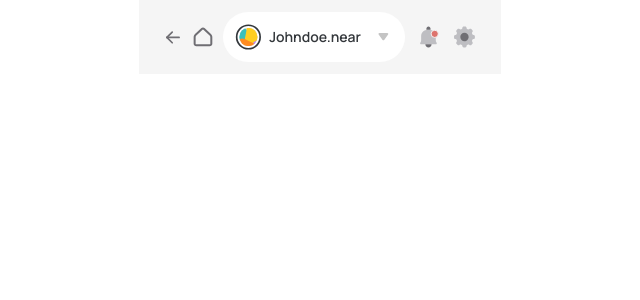
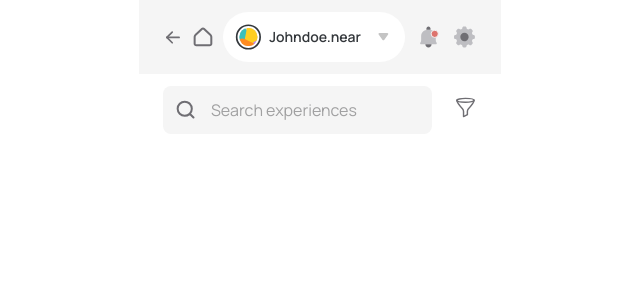
Before and after one commit to Sharpmind015/NearChallenge, a Next.js app: page /experience in a window 1280 px wide. Shown: the top 300 px of the page, without its empty margins (320-960 px from the left). Built offline with nearby package versions, Linux system fonts and the light colour scheme.

Commit message:
feat : build search form

```diff
--- a/pages/experience.tsx
+++ b/pages/experience.tsx
@@ -3,8 +3,13 @@ import Head from 'next/head'
 import Image from 'next/image'
 import Container from '../layouts/Container'
 import Topbar from '../layouts/Topbar'
+import {useState} from 'react'
 
 const Experience: NextPage = () => {
+  const [search, setSearch] = useState<string>('');
+  const onChange : (e : React.ChangeEvent<HTMLInputElement>) => void = (e) => {
+    setSearch(e.target.value);
+  }
   return (
     <div className="">
       <Head>
@@ -15,6 +20,19 @@ const Experience: NextPage = () => {
       <Container>
         <main className="">
           <Topbar />
+          <div className='mt-3 px-6 flex justify-between'>
+            <form onSubmit={(e) => e.preventDefault()}>
+              <label className='relative w-269px w-1/2 h-12' htmlFor='Search'>
+                <svg className='absolute left-3 top-1/2 -translate-y-1/2' width="21" height="20" viewBox="0 0 21 20" fill="none" xmlns="http://www.w3.org/2000/svg">
+                  <path d="M18.481 17.5L14.7426 13.755L18.481 17.5ZM16.8143 8.74999C16.8143 10.6286 16.068 12.4303 14.7397 13.7587C13.4113 15.087 11.6096 15.8333 9.73098 15.8333C7.85236 15.8333 6.05069 15.087 4.7223 13.7587C3.39392 12.4303 2.64764 10.6286 2.64764 8.74999C2.64764 6.87137 3.39392 5.0697 4.7223 3.74132C6.05069 2.41293 7.85236 1.66666 9.73098 1.66666C11.6096 1.66666 13.4113 2.41293 14.7397 3.74132C16.068 5.0697 16.8143 6.87137 16.8143 8.74999V8.74999Z" stroke="#6F6E73" strokeWidth="2" strokeLinecap="round" strokeLinejoin="round"/>
+                </svg>
+                <input value={search} onChange={onChange} className='px-12 py-3 text-gray-500 text-base bg-gray-700 rounded-lg  focus:ring-2 focus:ring-accent-200 focus:ring-opacity-75 outline-none w-269px' type="text" placeholder='Search experiences' />
+              </label>
+            </form>
+            <button>
+              <Image src="/filter.svg" width='24' height='24' alt='' />
+            </button>
+          </div>
         </main>
       </Container>
     </div>
--- a/styles/globals.css
+++ b/styles/globals.css
@@ -35,4 +35,7 @@
   .rounded-30px {
     border-radius: 1.875rem;
   }
+  .w-269px {
+    width: 16.8125rem;
+  }
 }
--- a/tailwind.config.js
+++ b/tailwind.config.js
@@ -3,6 +3,7 @@ module.exports = {
     "./pages/**/*.{js,ts,jsx,tsx}",
     "./components/**/*.{js,ts,jsx,tsx}",
     "./layouts/**/*.{js,ts,jsx,tsx}",
+    "./custom-hook/**/*.{js,ts,jsx,tsx}",
   ],
   theme: {
     colors: {
```
Also changed, not shown: custom-hook/useSearch.tsx (deleted, +0 -25 lines), public/filter.svg (added).
